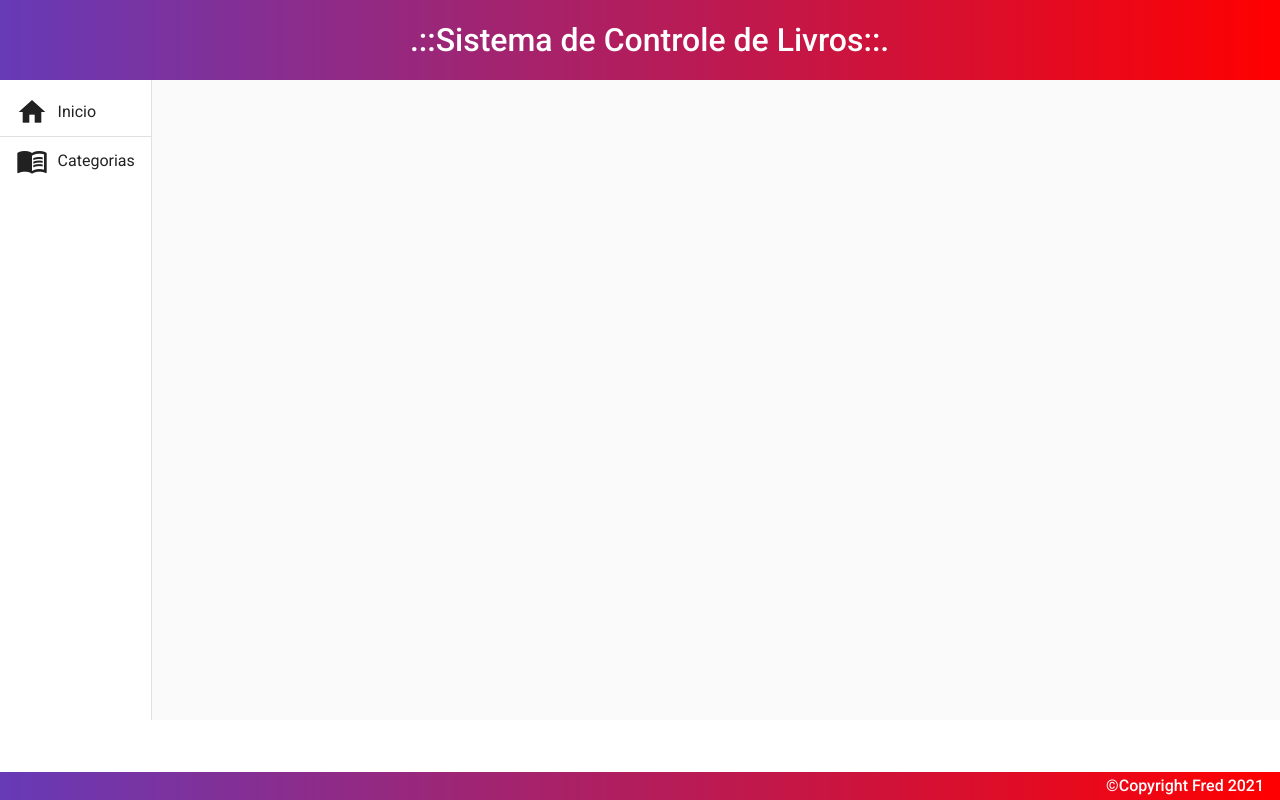
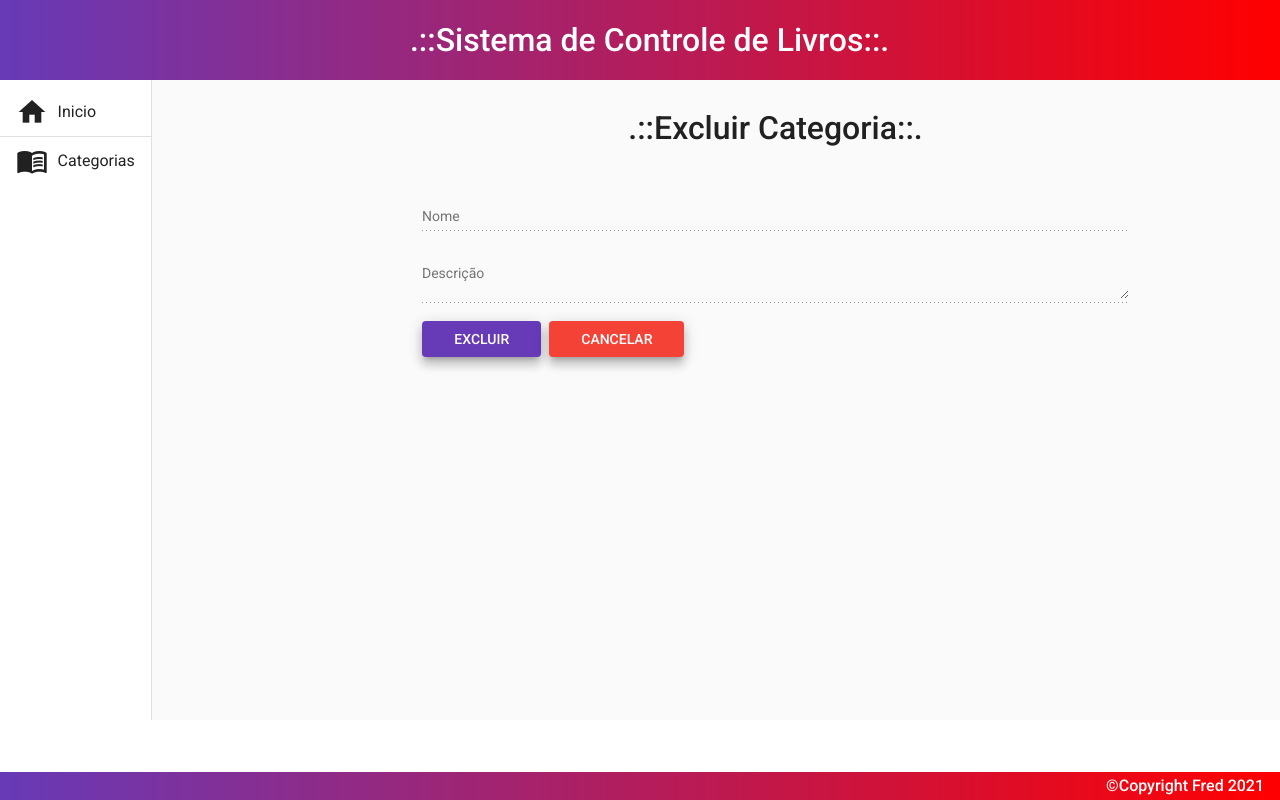
Before and after one commit to fredyefra/angular-livraria-frontend, an Angular app: page /categorias/delete/1 in a window 1280 px wide. Before the commit this address led to /. Built offline with nearby package versions, Linux system fonts and the light colour scheme.

Commit message:
Componente DELETE categoria.

```diff
--- a/src/app/app.module.ts
+++ b/src/app/app.module.ts
@@ -24,6 +24,7 @@ import { FormsModule } from "@angular/forms";
 import { MatFormFieldModule } from "@angular/material/form-field";
 import { MatSnackBarModule } from "@angular/material/snack-bar";
 import { CategoriaCreateComponent } from "./components/view/categoria/categoria-create/categoria-create.component";
+import { CategoriaDeleteComponent } from './components/view/categoria/categoria-delete/categoria-delete.component';
 
 @NgModule({
   declarations: [
@@ -34,6 +35,7 @@ import { CategoriaCreateComponent } from "./components/view/categoria/categoria-
     HomeComponent,
     CategoriaListComponent,
     CategoriaCreateComponent,
+    CategoriaDeleteComponent,
   ],
   imports: [
     BrowserModule,
--- /dev/null
+++ b/src/app/components/view/categoria/categoria-delete/categoria-delete.component.css
@@ -0,0 +1,26 @@
+form{
+    text-align: center;
+    width: 70%;
+    margin: 2rem auto 0 auto;
+    }
+
+    h1{
+        font-size: 2rem;
+        font-weight: 500;
+        margin-bottom: 3rem;
+    }
+
+    .form{
+        width: 100%;
+    }
+
+    .buttons{
+        width: 100%;
+        text-align: start;
+    }
+
+    button{
+        margin-right: .5rem;
+        padding-right: 2rem;
+        padding-left: 2rem;
+    }
--- /dev/null
+++ b/src/app/components/view/categoria/categoria-delete/categoria-delete.component.html
@@ -0,0 +1,24 @@
+<form method="POST">
+  <h1>.::Excluir Categoria::.</h1>
+
+  <mat-form-field class="form">
+    <mat-label>Nome</mat-label>
+    <input matInput type="text" name="nome" disabled="true" />
+  </mat-form-field>
+
+  <mat-form-field class="form">
+    <mat-label>Descrição</mat-label>
+    <textarea matInput type="text" name="descricao" disabled="true"></textarea>
+  </mat-form-field>
+
+  <div class="buttons">
+    <button  class="button mat-elevation-z8" mat-flat-button color="primary">
+        EXCLUIR
+      </button>
+
+      <button   class="button mat-elevation-z8" mat-flat-button color="warn">
+        CANCELAR
+      </button>
+  </div>
+
+</form>
--- /dev/null
+++ b/src/app/components/view/categoria/categoria-delete/categoria-delete.component.ts
@@ -0,0 +1,15 @@
+import { Component, OnInit } from '@angular/core';
+
+@Component({
+  selector: 'app-categoria-delete',
+  templateUrl: './categoria-delete.component.html',
+  styleUrls: ['./categoria-delete.component.css']
+})
+export class CategoriaDeleteComponent implements OnInit {
+
+  constructor() { }
+
+  ngOnInit(): void {
+  }
+
+}
--- a/src/app/components/view/categoria/categoria-list/categoria-list.component.html
+++ b/src/app/components/view/categoria/categoria-list/categoria-list.component.html
@@ -50,7 +50,7 @@
             <i class="material-icons">edit</i>
           </a>
 
-          <a class="delete" href="#">
+          <a class="delete" routerLink="delete/ {{element.identificador}}">
             <i class="material-icons">delete</i>
           </a>
 
```
Also changed, not shown: src/app/app-routing.module.ts (+7 -0 lines).
